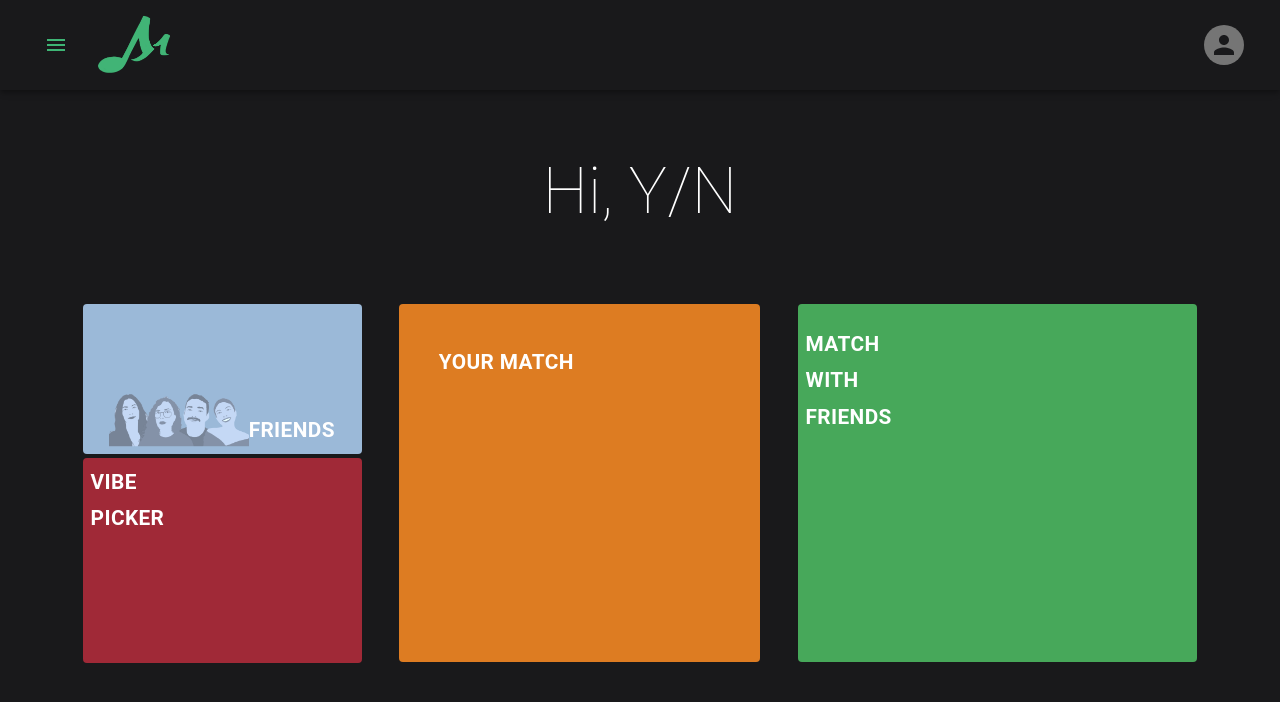
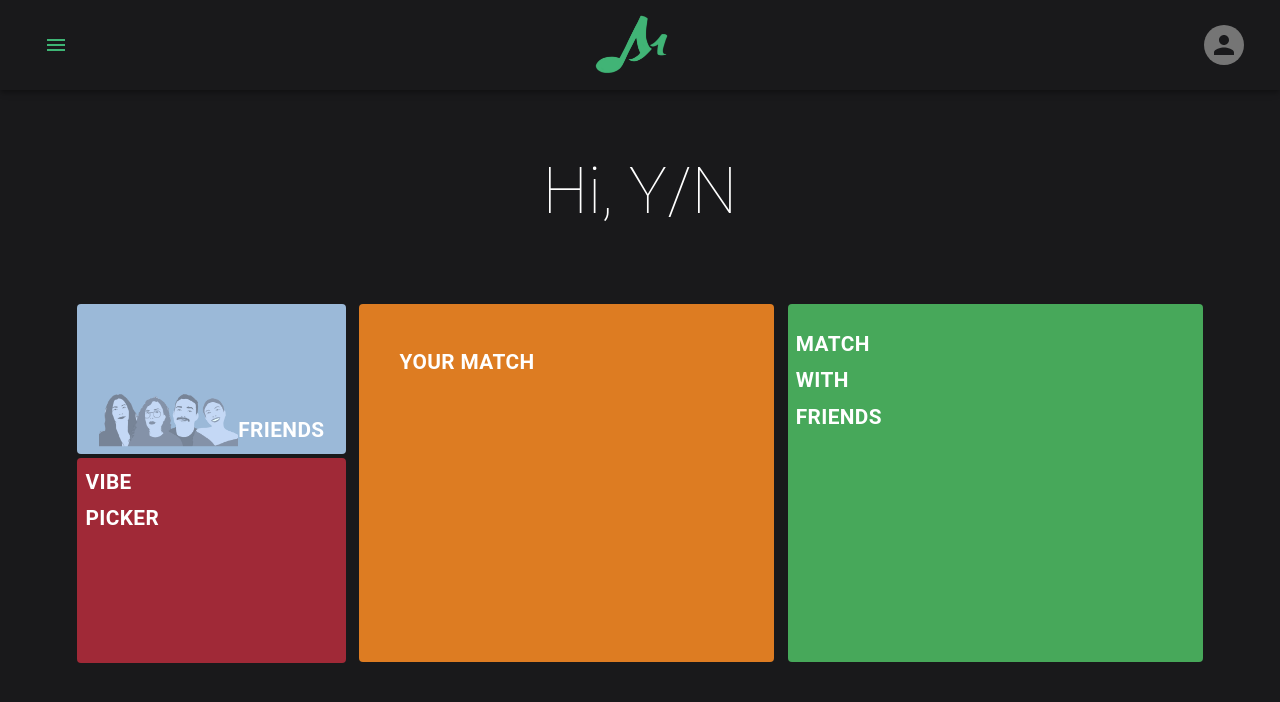
Before and after one commit to lyraphix/spotify-matched, a Next.js app: page /posts/dashboard in a window 1280 px wide. Shown: the top 702 px of the page. Built offline with nearby package versions, Linux system fonts and the light colour scheme.

Commit message:
Dashboard buttons

```diff
--- a/src/pages/posts/dashboard.js
+++ b/src/pages/posts/dashboard.js
@@ -175,17 +175,17 @@ export default function Dashboard() {
               </Button>
 
             </Box>
-            <Box sx={{flexGrow:1}}></Box>
+            <Box sx={{flexGrow:0.5}}></Box>
             <Box sx={{ mb: 0.5, flexGrow: 8, flexDirection:"row" }}>
               <Button
                 fullWidth
                 // fullHeight
                 // style={{
                 //   flexGrow:1}}
-                style={{ minHeight: '358px', flexGrow: 1 }}
+                style={{ minHeight: '358px', minWidth: '200px', flexGrow: 1 }}
                 variant="text"
                 size="medium"
-                sx={{ mt: 0, color: 'forth.text', backgroundColor:"forth.main", alignItems: "end", display: "flex", flexDirection: "row", objectFit: "scale-down" }}
+                sx={{ mt: 0, color: 'forth.text', backgroundColor:"forth.main", alignItems: "stretch", display: "flex", flexDirection: "row", objectFit: "scale-down", justifyContent: "left" }}
                 href="/posts/your-match"
                 >
                   {/* <Grid direction= "column" sx={{mt:0, flexGrow:1, display: 'flex', alignItems: "end", direction: "column", justifyContent: "center", objectFit: "cover"}}>
@@ -200,14 +200,14 @@ export default function Dashboard() {
 
 
             </Box>
-            <Box sx={{ flexGrow: 1, flexDirection:"row" }}></Box>
+            <Box sx={{ flexGrow: 0.5, flexDirection:"row" }}></Box>
             <Box sx={{ mb: 0.5, flexGrow: 8 }}>
               <Button
                 fullWidth
                 // fullHeight
                 // style={{
                 //   flexGrow:1}}
-                style={{ minHeight: '358px', flexGrow: 1 }}
+                style={{ minHeight: '358px', minWidth: '200px', flexGrow: 1 }}
                 variant="text"
                 size="medium"
                 sx={{ mt: 0, color: 'primary.text', backgroundColor:"primary.mainPage", alignItems: "stretch"}}
--- a/src/pages/posts/newaccount.js
+++ b/src/pages/posts/newaccount.js
@@ -56,7 +56,7 @@ export default function Newaccount() {
       fontSize: '2rem',
       fontWeight: 150,
       fontStretch: "condensed",
-      fontFamily: "cursive",
+      // fontFamily: "cursive",
     },
     iconFont: {
       fontFamily: `"Gill Sans", sans-serif`,
--- a/src/pages/posts/reuseables.js
+++ b/src/pages/posts/reuseables.js
@@ -120,7 +120,7 @@ const makeToolBar = function (username, avatar) {
                         </Box>
                     </Drawer>
                     {/* </React.Fragment> */}
-                    {/* <Box sx ={{flexGrow: 1}}></Box> */}
+                    <Box sx ={{flexGrow: 5}}></Box>
                     <Box
                         direction="row"
                         sx={{ width: 1 / 4, flexDirection: "row", flexGrow: 3 }}>
--- a/src/pages/posts/vibe-picker.js
+++ b/src/pages/posts/vibe-picker.js
@@ -190,7 +190,7 @@ export default function Dashboard() {
             justifyContent: "center",
             direction: "row"
           }}>
-          <Typography variant="h2Large" fontSize={'3.5rem'}>Select your vibe</Typography>
+          <Typography variant="h2Large" fontSize={'3.5rem'}>Your Vibes</Typography>
         </Box>
         <Box
           fullHeight
```
